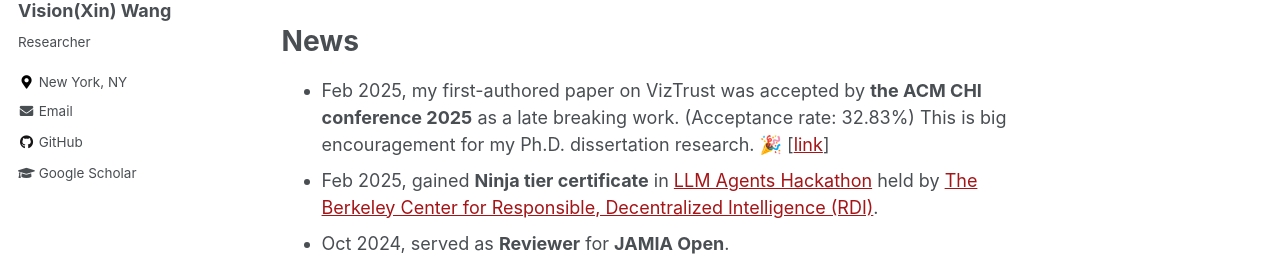
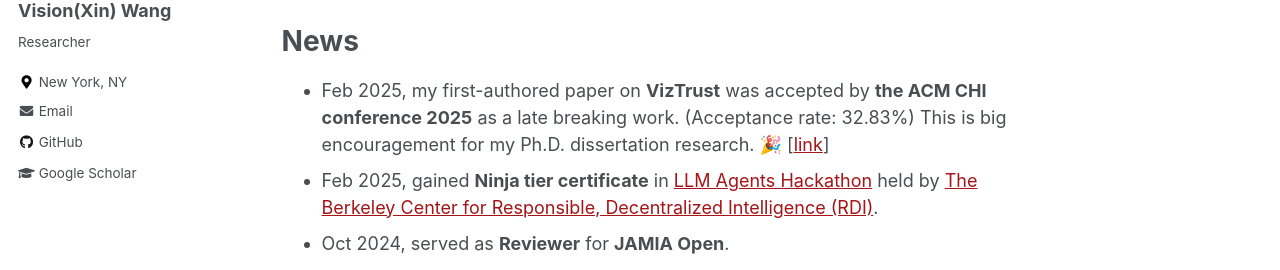
Before and after one commit to xin-wang-kr/xin-wang-kr.github.io, a Jekyll site: the page built from _pages/about.md, in a window 1280 px wide and 900 px high, scrolled down 778 px. Shown: the part 180-450 px from the top of the window. Built offline with Jekyll 4.4.1, drawn with Linux system fonts in a browser that asks for light colours.

```diff
--- a/_pages/about.md
+++ b/_pages/about.md
@@ -34,7 +34,7 @@ I have [taught](teaching) courses in Mobile App Development and Python Programmi
 As an Instructor at [GEC academy](https://www.gecacademy.com/), I have taught Academic Writing course for [AI HUB](https://www.gecacademy.com/ai-hub) and Intro to Java course for general class in undergraduate and graduate levels.
 
 # News
-* Feb 2025, my first-authored paper on VizTrust was accepted by __the ACM CHI conference 2025__ as a late breaking work. (Acceptance rate: 32.83%) This is big encouragement for my Ph.D. dissertation research. 🎉 [[link](https://xin-wang-kr.github.io/VizTrust-CHI25/)]
+* Feb 2025, my first-authored paper on __VizTrust__ was accepted by __the ACM CHI conference 2025__ as a late breaking work. (Acceptance rate: 32.83%) This is big encouragement for my Ph.D. dissertation research. 🎉 [[link](https://xin-wang-kr.github.io/VizTrust-CHI25/)]
 * Feb 2025, gained __Ninja tier certificate__ in [LLM Agents Hackathon](https://llmagents-learning.org/f24) held by [The Berkeley Center for Responsible, Decentralized Intelligence (RDI)](https://rdi.berkeley.edu/).
 * Oct 2024, served as __Reviewer__ for __JAMIA Open__.
 * Oct 2024, served as __Reviewer__ for __the ACM CHI conference 2025__.
```
